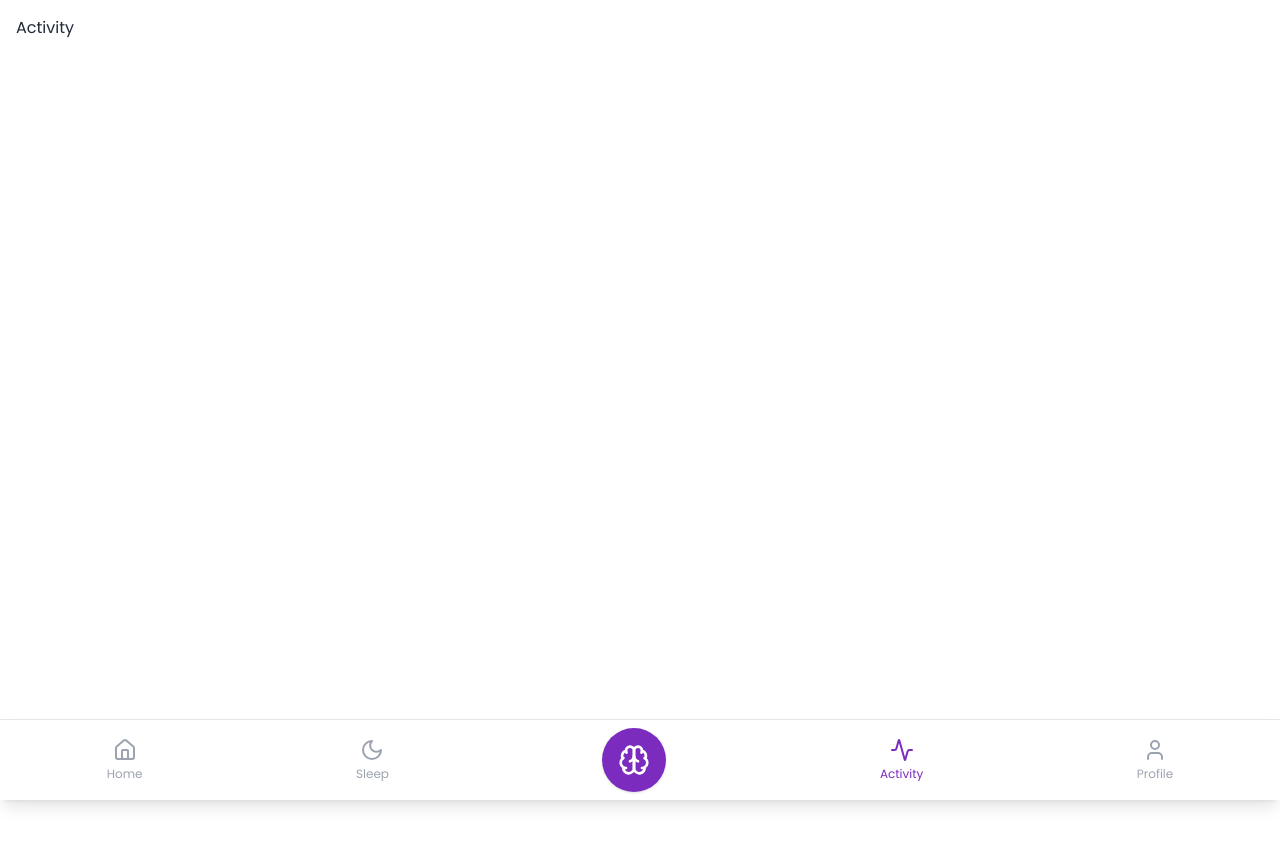
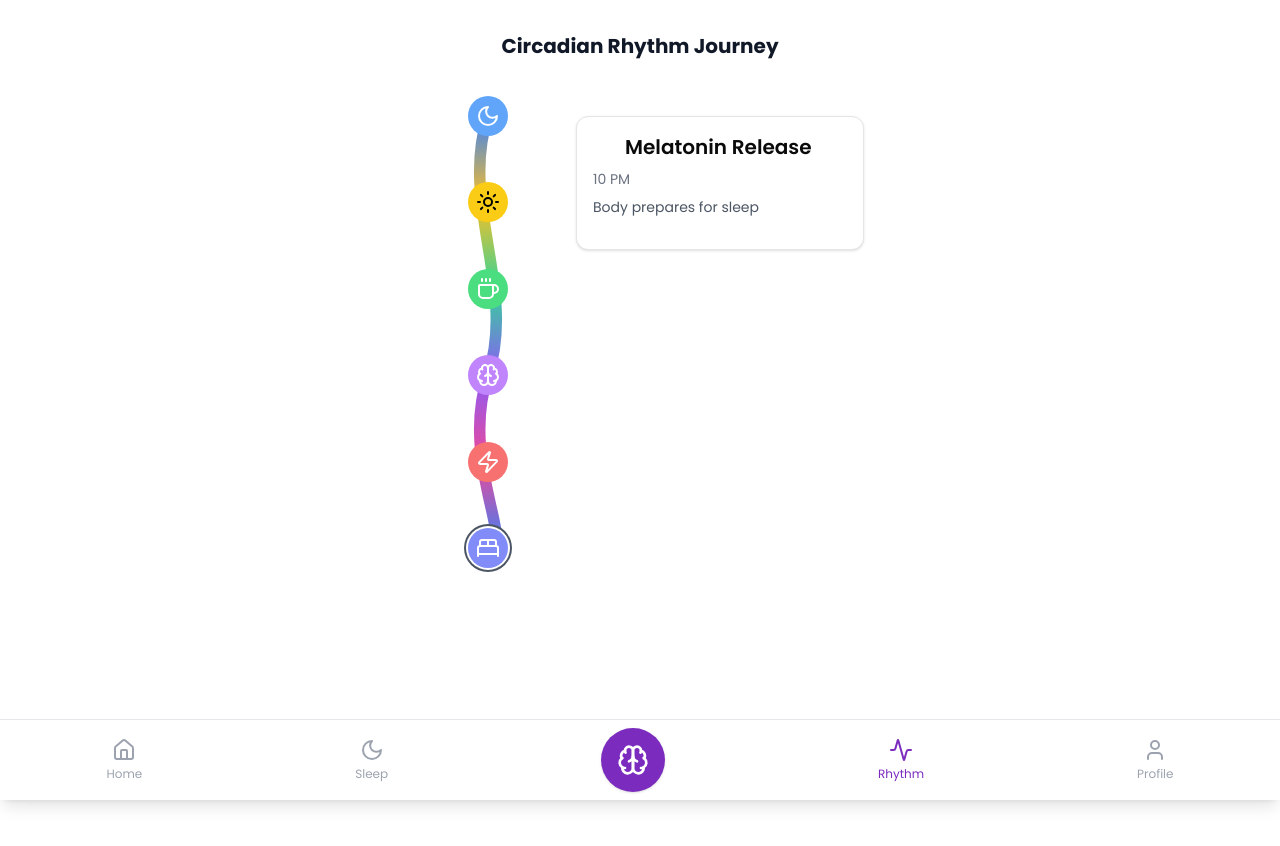
Before and after one commit to Ayushjain2205/circadia, a Next.js app: page /activity in a window 1280 px wide. Shown: the top 846 px of the page. Before the commit the page ends 800 px from the top, so only its background shows below. Built offline with nearby package versions, Linux system fonts and the light colour scheme.

Commit message:
Rhythm page

```diff
--- a/package.json
+++ b/package.json
@@ -10,6 +10,7 @@
   },
   "dependencies": {
     "@radix-ui/react-icons": "^1.3.0",
+    "@radix-ui/react-slider": "^1.2.1",
     "@radix-ui/react-slot": "^1.1.0",
     "class-variance-authority": "^0.7.0",
     "clsx": "^2.1.1",
--- a/src/components/Layout.tsx
+++ b/src/components/Layout.tsx
@@ -38,7 +38,7 @@ const Layout: React.FC<LayoutProps> = ({ children }) => {
           <NavItem
             href="/activity"
             icon={<Activity className="w-6 h-6" />}
-            label="Activity"
+            label="Rhythm"
             isActive={isActive("/activity")}
           />
           <NavItem
--- /dev/null
+++ b/src/components/ui/slider.tsx
@@ -0,0 +1,26 @@
+import * as React from "react"
+import * as SliderPrimitive from "@radix-ui/react-slider"
+
+import { cn } from "@/lib/utils"
+
+const Slider = React.forwardRef<
+  React.ElementRef<typeof SliderPrimitive.Root>,
+  React.ComponentPropsWithoutRef<typeof SliderPrimitive.Root>
+>(({ className, ...props }, ref) => (
+  <SliderPrimitive.Root
+    ref={ref}
+    className={cn(
+      "relative flex w-full touch-none select-none items-center",
+      className
+    )}
+    {...props}
+  >
+    <SliderPrimitive.Track className="relative h-1.5 w-full grow overflow-hidden rounded-full bg-neutral-900/20 dark:bg-neutral-50/20">
+      <SliderPrimitive.Range className="absolute h-full bg-neutral-900 dark:bg-neutral-50" />
+    </SliderPrimitive.Track>
+    <SliderPrimitive.Thumb className="block h-4 w-4 rounded-full border border-neutral-200 border-neutral-900/50 bg-white shadow transition-colors focus-visible:outline-none focus-visible:ring-1 focus-visible:ring-neutral-950 disabled:pointer-events-none disabled:opacity-50 dark:border-neutral-800 dark:border-neutral-50/50 dark:bg-neutral-950 dark:focus-visible:ring-neutral-300" />
+  </SliderPrimitive.Root>
+))
+Slider.displayName = SliderPrimitive.Root.displayName
+
+export { Slider }
--- a/src/pages/activity.tsx
+++ b/src/pages/activity.tsx
@@ -1,12 +1,169 @@
-import React from "react";
+"use client";
+
+import React, { useState } from "react";
 import Layout from "@/components/Layout";
+import {
+  Moon,
+  Sun,
+  Coffee,
+  Zap,
+  Brain,
+  BedDouble,
+  Home,
+  Activity,
+  User,
+} from "lucide-react";
+import { Card, CardContent } from "@/components/ui/card";
 
-const Activity = () => {
+const phases = [
+  {
+    time: "2 AM",
+    icon: <Moon className="w-6 h-6 text-white" />,
+    title: "Deep Sleep",
+    description: "Restorative sleep phase",
+    color: "bg-blue-400",
+  },
+  {
+    time: "6 AM",
+    icon: <Sun className="w-6 h-6 text-black" />,
+    title: "Wake Up",
+    description: "Natural wake-up time",
+    color: "bg-yellow-400",
+  },
+  {
+    time: "10 AM",
+    icon: <Coffee className="w-6 h-6 text-white" />,
+    title: "Peak Alertness",
+    description: "High cortisol, good for focused work",
+    color: "bg-green-400",
+  },
+  {
+    time: "2 PM",
+    icon: <Brain className="w-6 h-6 text-white" />,
+    title: "Peak Cognition",
+    description: "Best time for critical thinking",
+    color: "bg-purple-400",
+  },
+  {
+    time: "6 PM",
+    icon: <Zap className="w-6 h-6 text-white" />,
+    title: "Fastest Reactions",
+    description: "Highest physical performance",
+    color: "bg-red-400",
+  },
+  {
+    time: "10 PM",
+    icon: <BedDouble className="w-6 h-6 text-white" />,
+    title: "Melatonin Release",
+    description: "Body prepares for sleep",
+    color: "bg-indigo-400",
+  },
+];
+
+const Rhythm = () => {
+  const [selectedPhase, setSelectedPhase] = useState(phases[5]);
+
   return (
     <Layout>
-      <div>Activity</div>
+      <div className="flex flex-col items-center p-4 bg-white text-gray-900 min-h-screen">
+        <h1 className="text-xl font-bold mb-6">Circadian Rhythm Journey</h1>
+
+        <div className="w-full max-w-md flex mt-8 mb-8">
+          <div className="w-1/3 relative mr-4">
+            <svg viewBox="0 0 100 300" className="w-full h-full">
+              <path
+                d="M50,0 C30,60 70,120 50,180 C30,240 70,300 50,300"
+                fill="none"
+                stroke="url(#gradient)"
+                strokeWidth="8"
+                strokeLinecap="round"
+              />
+              <defs>
+                <linearGradient id="gradient" x1="0%" y1="0%" x2="0%" y2="100%">
+                  <stop offset="0%" stopColor="#3B82F6" />
+                  <stop offset="20%" stopColor="#FBBF24" />
+                  <stop offset="40%" stopColor="#34D399" />
+                  <stop offset="60%" stopColor="#8B5CF6" />
+                  <stop offset="80%" stopColor="#EC4899" />
+                  <stop offset="100%" stopColor="#3B82F6" />
+                </linearGradient>
+              </defs>
+            </svg>
+
+            {phases.map((phase, index) => (
+              <button
+                key={phase.time}
+                className={`absolute transform -translate-x-1/2 -translate-y-1/2 rounded-full p-2 ${
+                  phase.color
+                } ${
+                  selectedPhase === phase
+                    ? "ring-2 ring-offset-2 ring-gray-600"
+                    : ""
+                }`}
+                style={{
+                  left: "50%",
+                  top: `${(index / (phases.length - 1)) * 100}%`,
+                }}
+                onClick={() => setSelectedPhase(phase)}
+              >
+                {phase.icon}
+              </button>
+            ))}
+          </div>
+
+          <div className="w-2/3">
+            <Card>
+              <CardContent className="p-4">
+                <div className="flex items-center mb-2">
+                  {selectedPhase.icon}
+                  <h2 className="text-xl font-semibold ml-2">
+                    {selectedPhase.title}
+                  </h2>
+                </div>
+                <span className="text-sm text-gray-500 block mb-2">
+                  {selectedPhase.time}
+                </span>
+                <p className="text-sm text-gray-600 mb-4">
+                  {selectedPhase.description}
+                </p>
+
+                {/* <h3 className="text-lg font-semibold mb-2">Tips</h3>
+                <ul className="text-sm text-gray-600 list-disc list-inside">
+                  <li>Align activities with your body's rhythm</li>
+                  <li>Maintain a consistent sleep schedule</li>
+                  <li>Expose yourself to natural light during the day</li>
+                </ul> */}
+              </CardContent>
+            </Card>
+          </div>
+        </div>
+
+        <div className="fixed bottom-0 left-0 right-0 bg-white border-t border-gray-200 flex justify-around items-center h-16">
+          <button className="flex flex-col items-center">
+            <Home className="w-6 h-6 text-gray-400" />
+            <span className="text-xs text-gray-400">Home</span>
+          </button>
+          <button className="flex flex-col items-center">
+            <Moon className="w-6 h-6 text-purple-600" />
+            <span className="text-xs text-purple-600">Sleep</span>
+          </button>
+          <button className="flex flex-col items-center">
+            <div className="w-12 h-12 bg-purple-600 rounded-full flex items-center justify-center -mt-4">
+              <Brain className="w-8 h-8 text-white" />
+            </div>
+          </button>
+          <button className="flex flex-col items-center">
+            <Activity className="w-6 h-6 text-gray-400" />
+            <span className="text-xs text-gray-400">Activity</span>
+          </button>
+          <button className="flex flex-col items-center">
+            <User className="w-6 h-6 text-gray-400" />
+            <span className="text-xs text-gray-400">Profile</span>
+          </button>
+        </div>
+      </div>
     </Layout>
   );
 };
 
-export default Activity;
+export default Rhythm;
--- a/src/pages/sleep.tsx
+++ b/src/pages/sleep.tsx
@@ -1,7 +1,7 @@
 import React from "react";
 import Layout from "@/components/Layout";
 
-const Sleep = () => {
+const Profile = () => {
   return (
     <Layout>
       <div>Sleep</div>
@@ -9,4 +9,4 @@ const Sleep = () => {
   );
 };
 
-export default Sleep;
+export default Profile;
```
Also changed, not shown: 1 other file (tests, documents, lock files or other folders).
